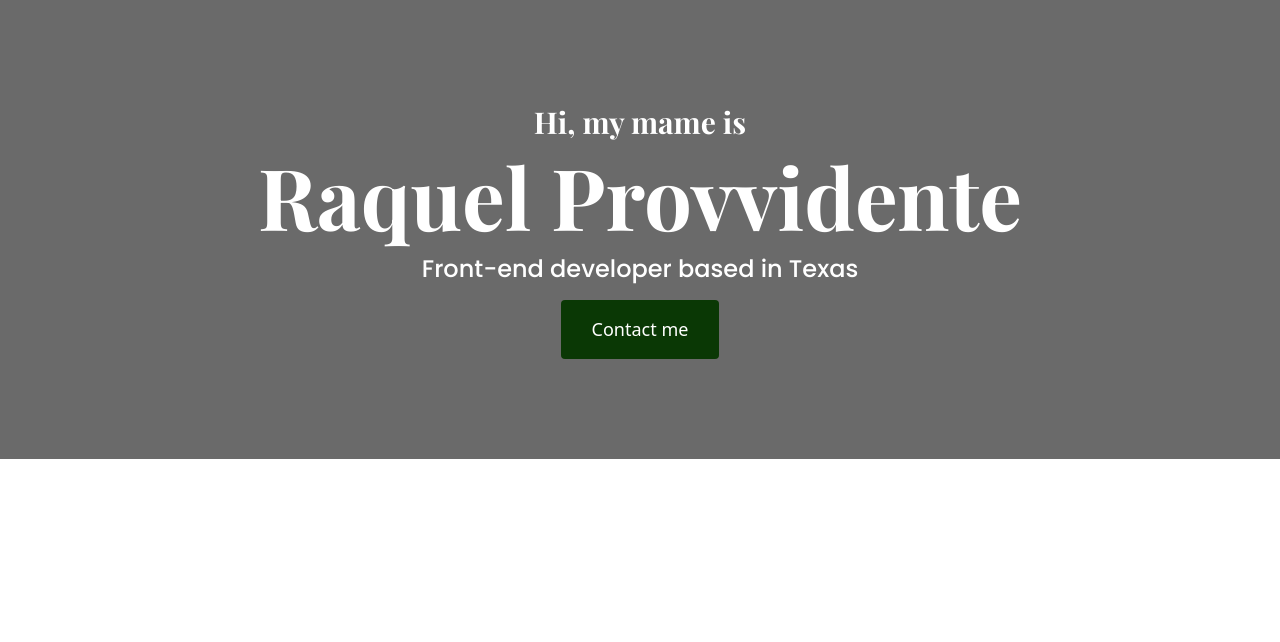
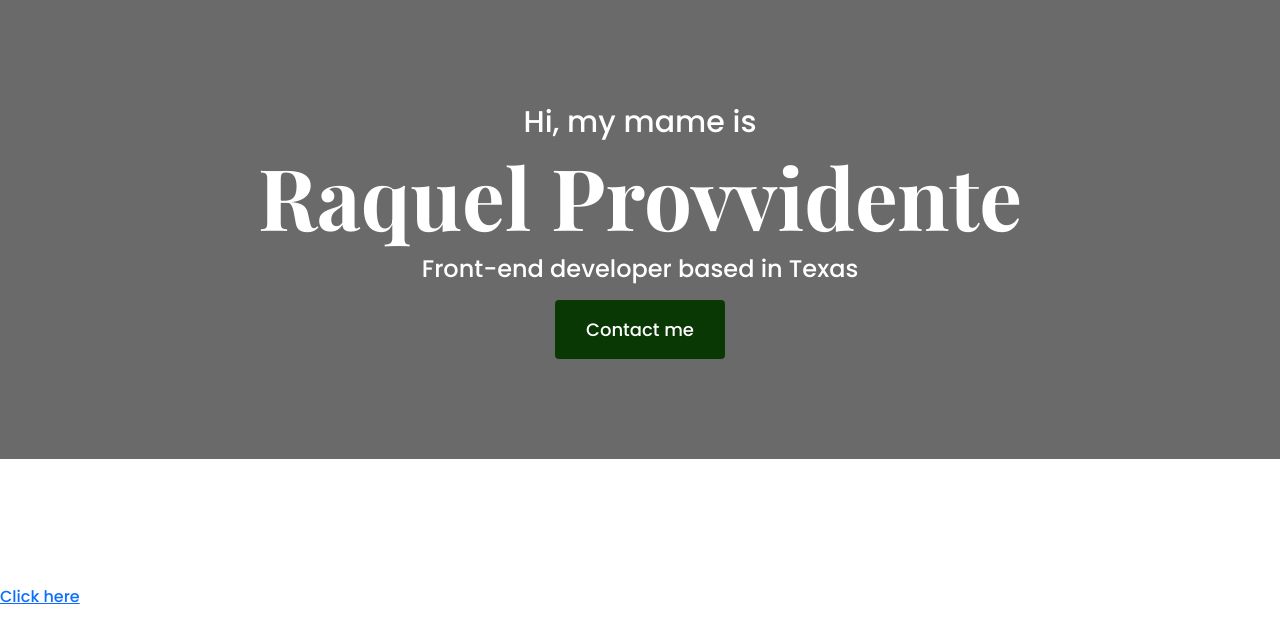
Before and after one commit to Raquelpro/portfolio-project-1, a plain HTML site: page index.html in a window 1280 px wide. Drawn offline with nearby package versions, Linux system fonts and the light colour scheme.

Commit message:
Added/corrected variables

```diff
--- a/index.html
+++ b/index.html
@@ -22,5 +22,9 @@
 <a href="#" class="btn btn-branding">Contact me</a>
 </div>
 </div>
+<p>Featured my projects worked during the course</p>
+<h2>Starbucks</h2>
+<p>text text text</p>
+<a href="">Click here</a>
 </body>
 </html>
--- a/src/styles.css
+++ b/src/styles.css
@@ -1,6 +1,12 @@
 :root {
-    --branding-color: #0a3805;
+    --branding-color: #6A6A6A;
+    --primary-color: #0a3805;
     --heading-font-family: "Playfair Display", serif;
+    --default-font-family: "Poppins", sans-serif;
+}
+
+body {
+    font-family: var(--default-font-family);
 }
 
 h1, h2, h3{
@@ -15,8 +21,8 @@ h1 {
 
 p {
     color: white;
-    font-family: "Playfair Display", serif;
-    font-weight: 'Poppins', sans-serif;
+    font-family: var(--default-font-family);
+    font-weight: normal;
 }
 
 .intro {
@@ -37,7 +43,7 @@ p {
 }
 
 .btn-branding {
-    background: var(--branding-color);
+    background: var(--primary-color);
     border-radius: 4px;
     color: white;
     font-size: 18px;
```
